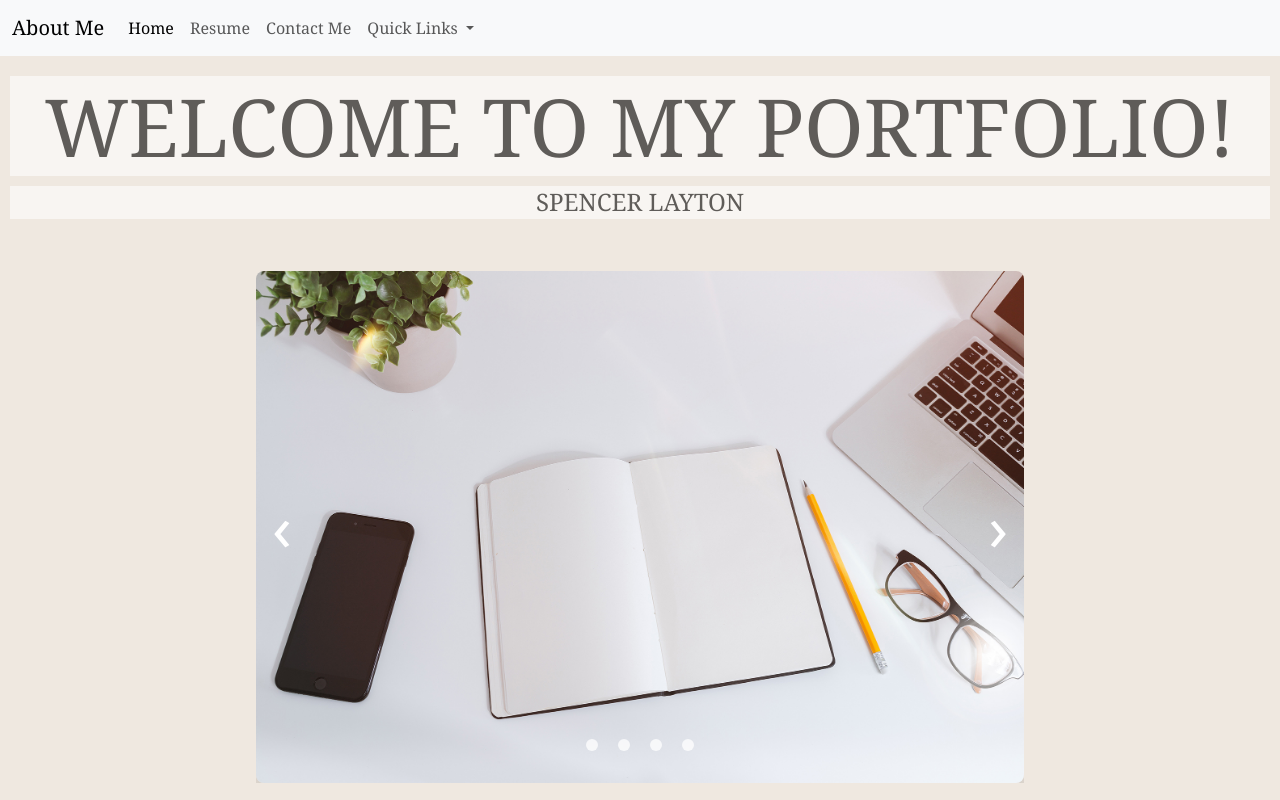
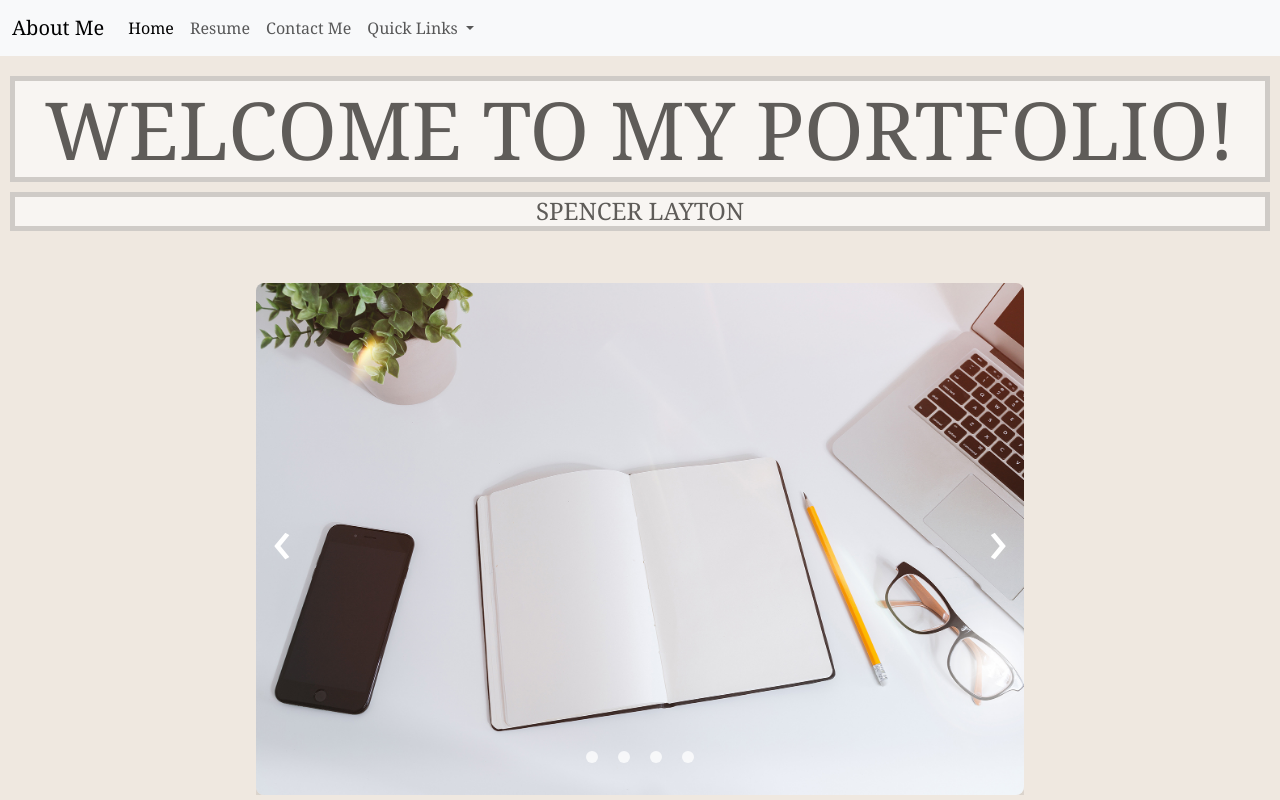
Before and after one commit to spencerlay10/project-1, a plain HTML site: page index.html in a window 1280 px wide. Shown: the top 800 px of the page. Drawn offline with nearby package versions, Linux system fonts and the light colour scheme.

Commit message:
Adjusting color

```diff
--- a/project-1.css
+++ b/project-1.css
@@ -71,7 +71,6 @@
 .cover-page-header {
     text-align: center;
     background-color: #d6c5af63;
-    color: white;
     padding: 10px 0;
 }
 .cover-page-header h1 {
@@ -85,11 +84,11 @@
 }
 .cover-page-header h1,
 .cover-page-header h2 {
-    border: 2px solid white;
+    border: 5px solid rgba(97, 89, 89, 0.429);
     margin: 10px;
-    background-color: white;
-    opacity: 0.60;
-    color: rgb(0, 0, 0);
+    background-color: rgb(255, 255, 255);
+    opacity: .6;
+    color: black;
 }
 .custom-shape-divider-top-1709154185 {
     position: absolute;
@@ -106,7 +105,8 @@
     height: 63px;
 }
 .custom-shape-divider-top-1709154185 .shape-fill {
-    fill: #d6c5af45;
+    fill: #d6c5af63;
+    opacity: .39;
 }
 #home {
     background-color: #d6c5af63;
@@ -134,7 +134,8 @@
     height: 50px;
 }
 .custom-shape-divider-bottom-1709155129 .shape-fill {
-    fill: #d6c5af45;
+    fill: #d6c5af63;
+    opacity: .39;
 }
 #contactme {
     background-color: #d6c5af63;
```
Also changed, not shown: index.html (renamed from project-1.html).
